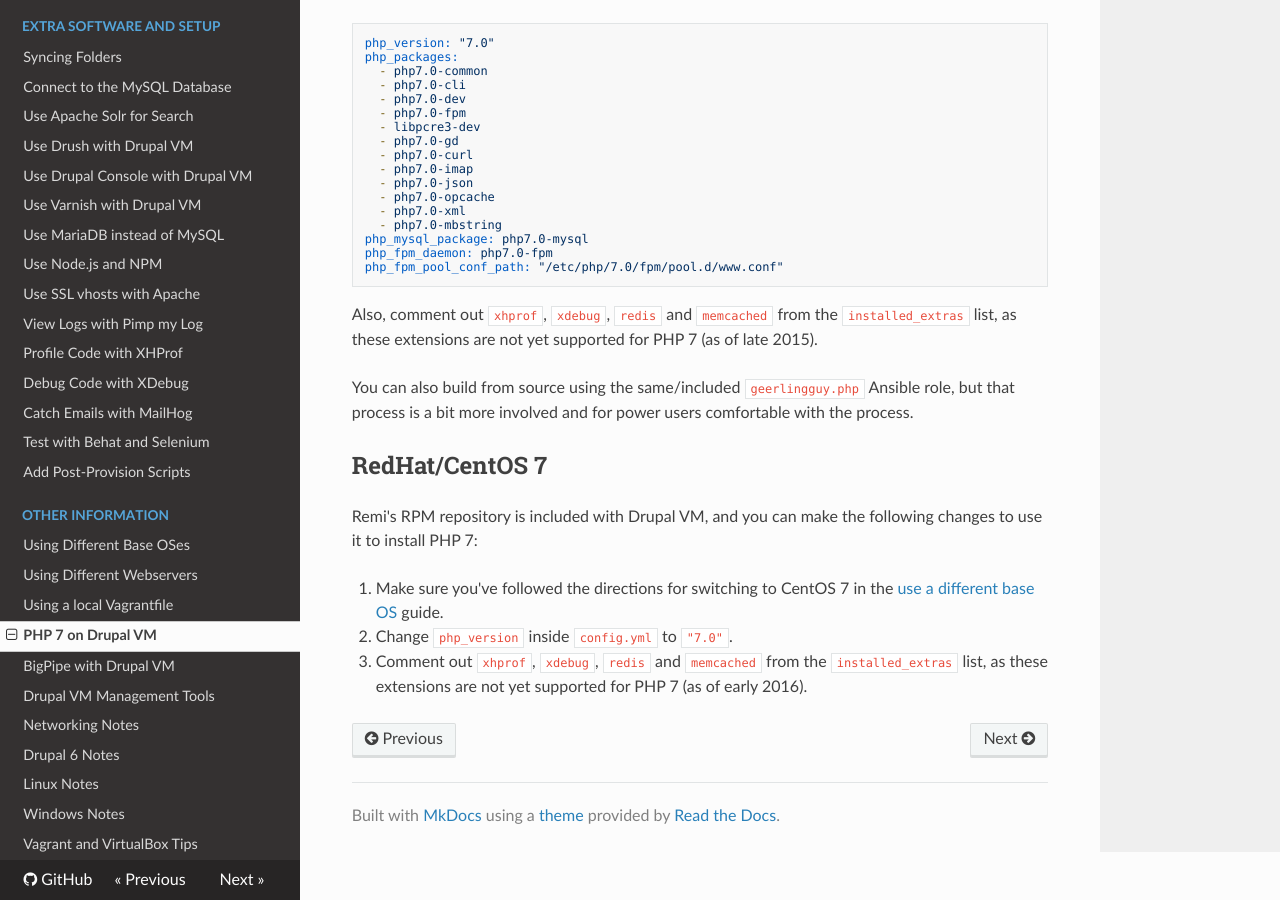
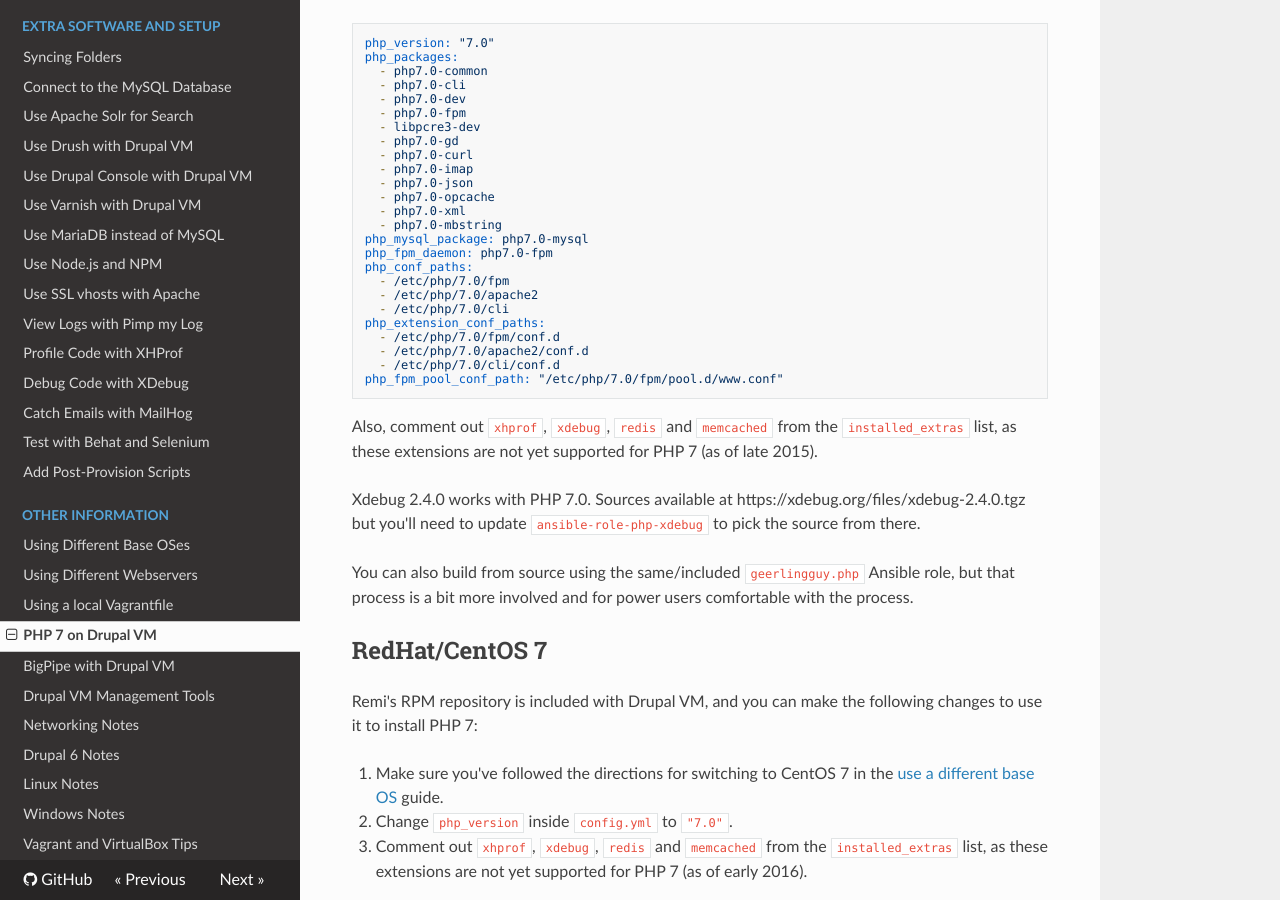
Before and after one commit to geerlingguy/drupal-vm, an MkDocs documentation site: the page built from docs/other/php-7.md, in a window 1280 px wide and 900 px high, scrolled down 399 px. Built offline with MkDocs 1.6.1, drawn with Linux system fonts in a browser that asks for light colours; nearby versions of some CDN libraries; old or Windows-style settings are respelled for this version of MkDocs.

Commit message:
Update php-7.md
The main change is to document the `php_conf_paths` and `php_extension_conf_paths` you need to get `php.ini` settings etc into the right directories. Also added a note to say that Xdebug 2.4.0 works with PHP7.0 ... but this would depend upon another pull request I made for `ansible-role-php-xdebug`

````diff
--- a/docs/other/php-7.md
+++ b/docs/other/php-7.md
@@ -23,10 +23,20 @@ php_packages:
   - php7.0-mbstring
 php_mysql_package: php7.0-mysql
 php_fpm_daemon: php7.0-fpm
+php_conf_paths:
+  - /etc/php/7.0/fpm
+  - /etc/php/7.0/apache2
+  - /etc/php/7.0/cli
+php_extension_conf_paths:
+  - /etc/php/7.0/fpm/conf.d
+  - /etc/php/7.0/apache2/conf.d
+  - /etc/php/7.0/cli/conf.d
 php_fpm_pool_conf_path: "/etc/php/7.0/fpm/pool.d/www.conf"
 ```
 
 Also, comment out `xhprof`, `xdebug`, `redis` and `memcached` from the `installed_extras` list, as these extensions are not yet supported for PHP 7 (as of late 2015).
+
+Xdebug 2.4.0 works with PHP 7.0. Sources available at https://xdebug.org/files/xdebug-2.4.0.tgz but you'll need to update `ansible-role-php-xdebug` to pick the source from there.
 
 You can also build from source using the same/included `geerlingguy.php` Ansible role, but that process is a bit more involved and for power users comfortable with the process.
 
````
